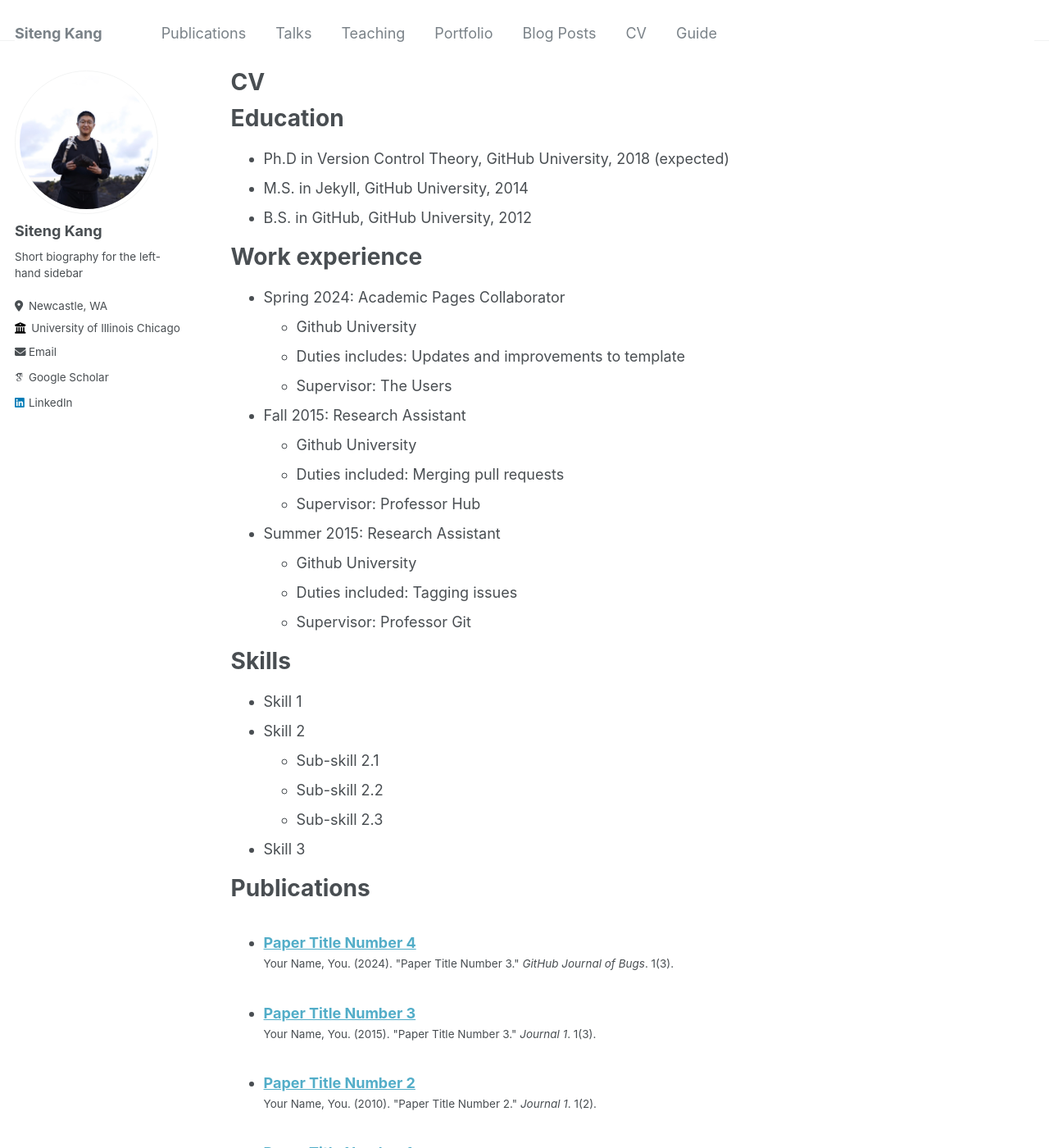
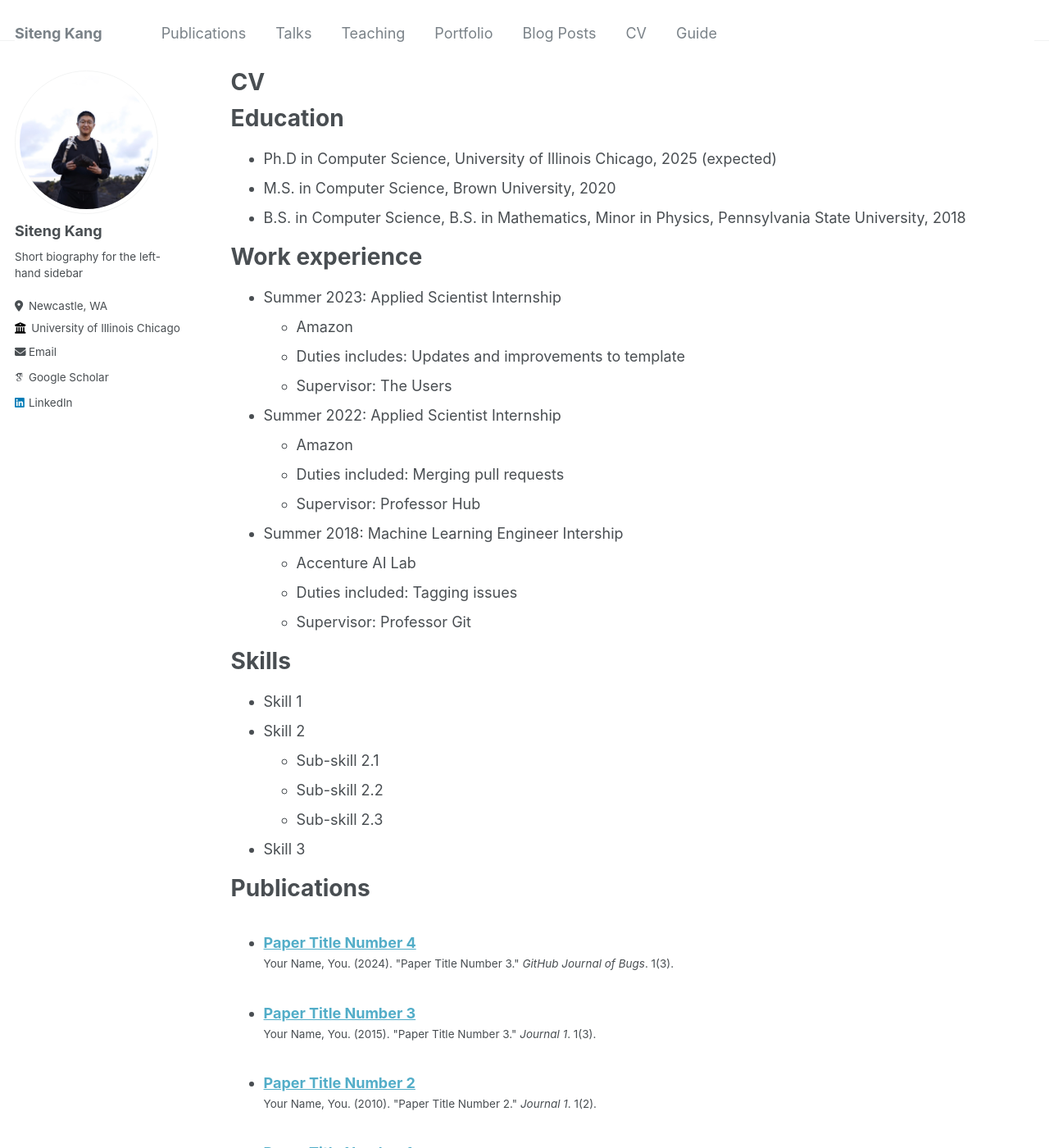
Before and after one commit to SitengKang/SitengKang.github.io, a Jekyll site: the page built from _pages/cv.md, in a window 1280 px wide and 1400 px high. Shown: the whole window at 82% size. Built offline with Jekyll 4.4.1, drawn with Linux system fonts in a browser that asks for light colours; some web fonts are replaced; some of the changed text lies outside the part shown.

Commit message:
Update cv.md

```diff
--- a/_pages/cv.md
+++ b/_pages/cv.md
@@ -11,24 +11,24 @@ redirect_from:
 
 Education
 ======
-* Ph.D in Version Control Theory, GitHub University, 2018 (expected)
-* M.S. in Jekyll, GitHub University, 2014
-* B.S. in GitHub, GitHub University, 2012
+* Ph.D in Computer Science, University of Illinois Chicago, 2025 (expected)
+* M.S. in Computer Science, Brown University, 2020
+* B.S. in Computer Science, B.S. in Mathematics, Minor in Physics, Pennsylvania State University, 2018
 
 Work experience
 ======
-* Spring 2024: Academic Pages Collaborator
-  * Github University
+* Summer 2023: Applied Scientist Internship
+  * Amazon
   * Duties includes: Updates and improvements to template
   * Supervisor: The Users
 
-* Fall 2015: Research Assistant
-  * Github University
+* Summer 2022: Applied Scientist Internship
+  * Amazon
   * Duties included: Merging pull requests
   * Supervisor: Professor Hub
 
-* Summer 2015: Research Assistant
-  * Github University
+* Summer 2018: Machine Learning Engineer Intership
+  * Accenture AI Lab
   * Duties included: Tagging issues
   * Supervisor: Professor Git
 
@@ -47,18 +47,9 @@ Publications
     {% include archive-single-cv.html %}
   {% endfor %}</ul>
 
-Talks
-======
-  <ul>{% for post in site.talks reversed %}
-    {% include archive-single-talk-cv.html  %}
-  {% endfor %}</ul>
 
 Teaching
 ======
   <ul>{% for post in site.teaching reversed %}
     {% include archive-single-cv.html %}
   {% endfor %}</ul>
-
-Service and leadership
-======
-* Currently signed in to 43 different slack teams
```
